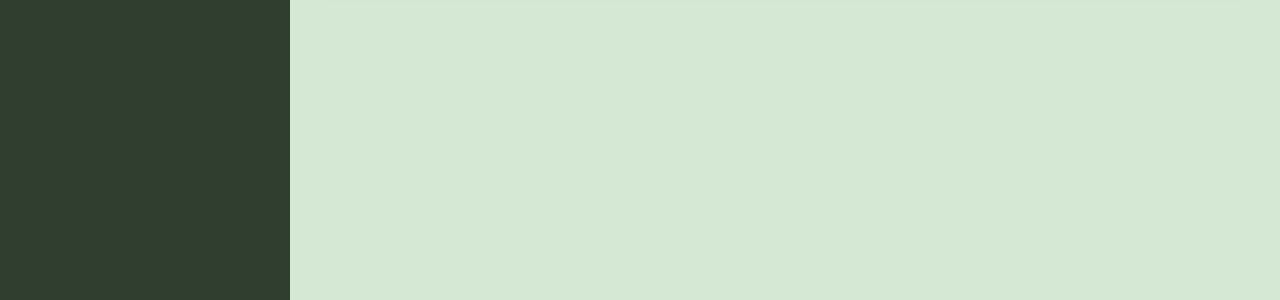
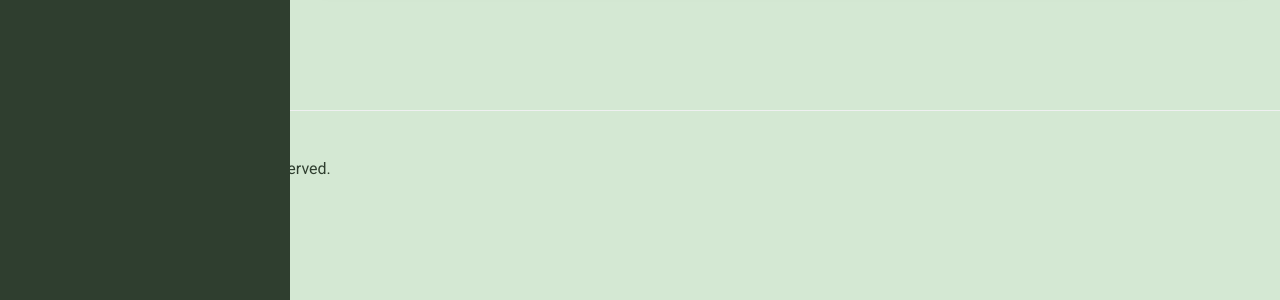
Before and after one commit to mihirmadhaparia/mihirmadhaparia.github.io, a Jekyll site: the page built from README.md, in a window 1280 px wide. Shown: the part 579-879 px from the top of the page. Built offline with Jekyll 4.4.1, drawn with Linux system fonts in a browser that asks for light colours.

Commit message:
Update default.html added footer

```diff
--- a/_layouts/default.html
+++ b/_layouts/default.html
@@ -69,6 +69,10 @@
         });
     </script>
 
-<script src="{{ '/assets/js/animations.js' | relative_url }}"></script>
+    <script src="{{ '/assets/js/animations.js' | relative_url }}"></script>
+
+    <footer class="site-footer">
+        <p>© 2025 Mihir Madhaparia. All Rights Reserved.</p>
+    </footer>
 </body>
 </html>
```
